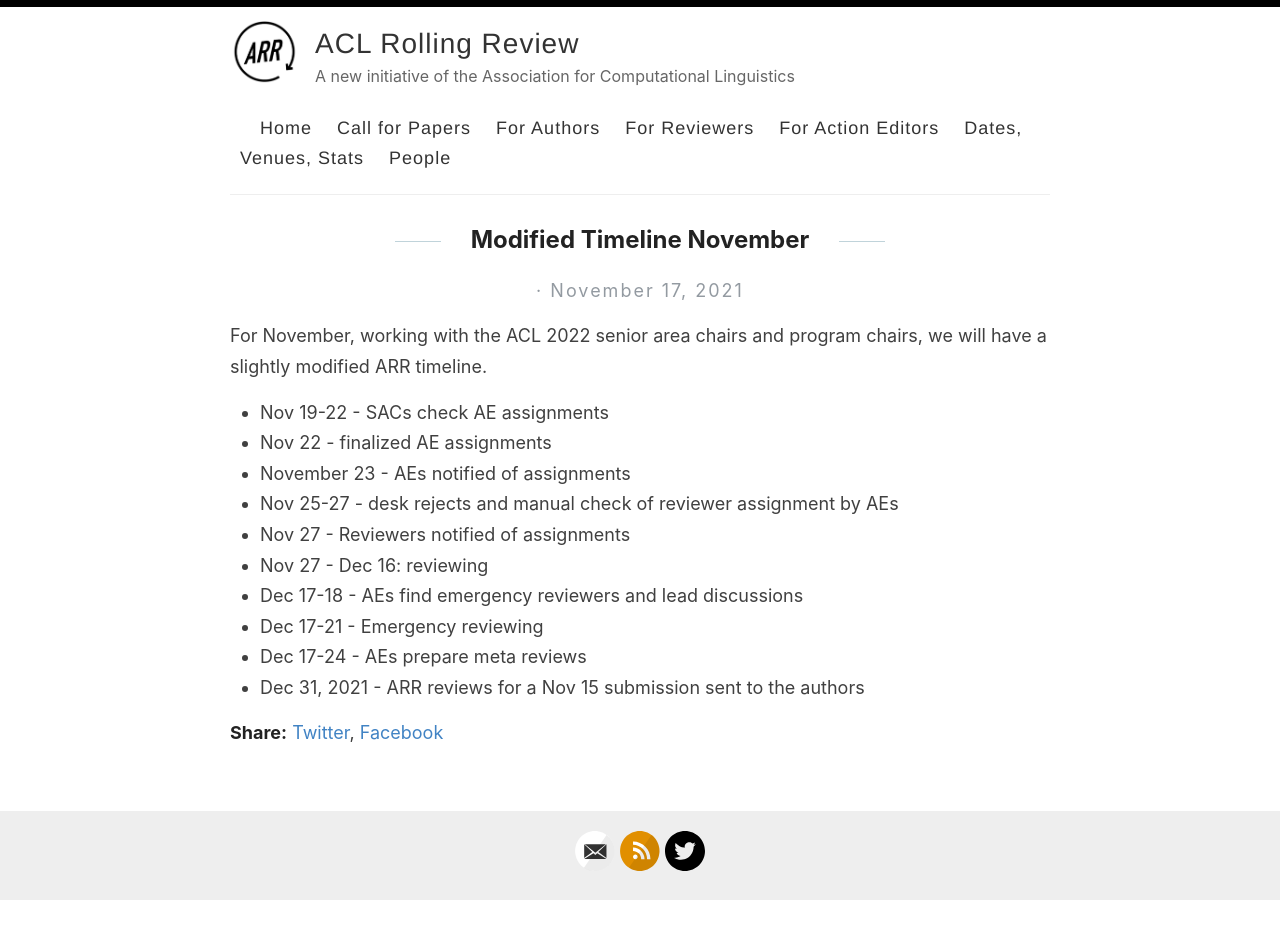
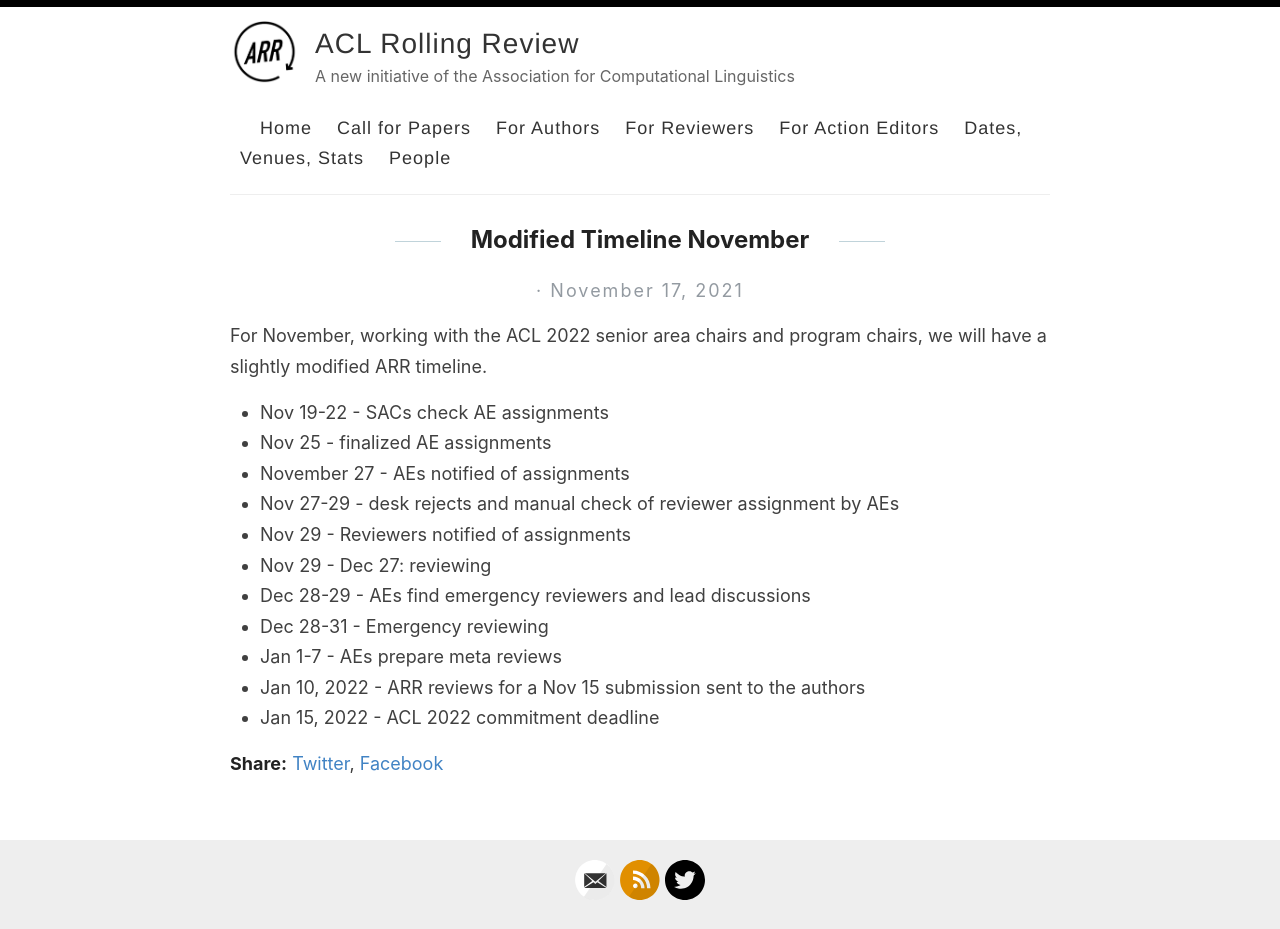
Before and after one commit to amitmerchant1990/reverie, a Jekyll site: the page built from _posts/2021-11-17-modified-timeline-November.md, in a window 1280 px wide. Built offline with Jekyll 4.4.1, drawn with Linux system fonts in a browser that asks for light colours; our own code applies the rules of GitHub Pages for plain Markdown files; before the commit the page ends 901 px from its top, so only the background shows below that.

Commit message:
Update 2021-11-17-modified-timeline-November.md

```diff
--- a/_posts/2021-11-17-modified-timeline-November.md
+++ b/_posts/2021-11-17-modified-timeline-November.md
@@ -1,11 +1,12 @@
 For November, working with the ACL 2022 senior area chairs and program chairs, we will have a slightly modified ARR timeline.
 * Nov 19-22 - SACs check AE assignments
-* Nov 22 - finalized AE assignments
-* November 23 - AEs notified of assignments
-* Nov 25-27 - desk rejects and manual check of reviewer assignment by AEs
-* Nov 27 - Reviewers notified of assignments
-* Nov 27 - Dec 16: reviewing
-* Dec 17-18 - AEs find emergency reviewers and lead discussions
-* Dec 17-21 - Emergency reviewing
-* Dec 17-24 - AEs prepare meta reviews
-* Dec 31, 2021 - ARR reviews for a Nov 15 submission sent to the authors
+* Nov 25 - finalized AE assignments
+* November 27 - AEs notified of assignments
+* Nov 27-29 - desk rejects and manual check of reviewer assignment by AEs
+* Nov 29 - Reviewers notified of assignments
+* Nov 29 - Dec 27: reviewing
+* Dec 28-29 - AEs find emergency reviewers and lead discussions
+* Dec 28-31 - Emergency reviewing
+* Jan 1-7 - AEs prepare meta reviews
+* Jan 10, 2022 - ARR reviews for a Nov 15 submission sent to the authors
+* Jan 15, 2022 - ACL 2022 commitment deadline
```
